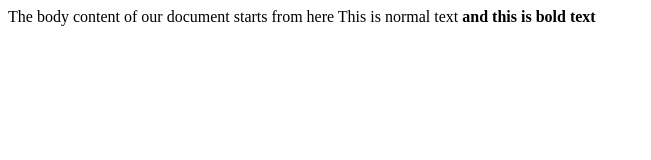
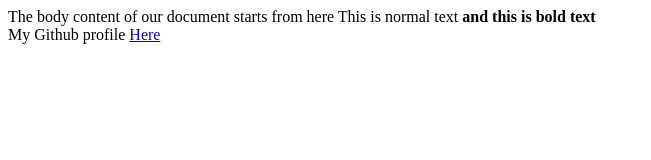
Before and after one commit to HemantSachdeva/ITW-3rdSem, a plain HTML site: page index.html in a window 1280 px wide. Shown: the whole page, without its empty margins (0-651 px from the left). Drawn offline with Linux system fonts and the light colour scheme.

Commit message:
usage of break<br> and anchor tag<a>
Signed-off-by: Hemant Sachdeva <hemant.evolver@gmail.com>

```diff
--- a/index.html
+++ b/index.html
@@ -12,6 +12,8 @@
 <body>
     The body content of our document starts from here
     This is normal text <b>and this is bold text</b>
+    <br><!-- Content after this will start from next line--> My Github profile
+    <a href="www.github.com/HemantSachdeva">Here</a> <!-- This anchor tag is used to embed links inside a text, tmage or a button --> <br>
 </body>
 
 </html>
```
